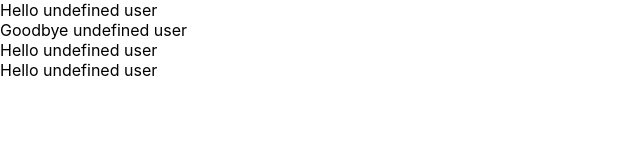
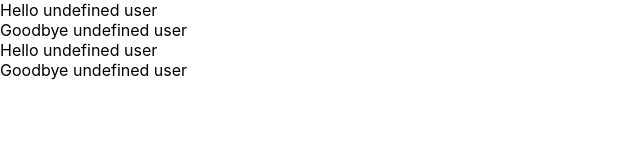
Before and after one commit to julietvt/react_pd2021, a React (Create React App) app: page / in a window 1280 px wide. Shown: the top 160 px of the page, without its empty margins (0-640 px from the left). Built offline with nearby package versions, Linux system fonts and the light colour scheme.

Commit message:
add props isHello in Hello class component

```diff
--- a/src/App.js
+++ b/src/App.js
@@ -19,7 +19,7 @@ class App extends Component {
         <HelloFun name={login} isHello={true} />
         <HelloFun name={login} isHello={false} />
         <HelloFun name={login} />
-        <HelloClass name={login} />
+        <HelloClass name={login} isHello={false} />
       </>
     );
   }
--- a/src/components/HelloClass/index.jsx
+++ b/src/components/HelloClass/index.jsx
@@ -6,7 +6,11 @@ class HelloClass extends Component{
         super(props);
     }
     render(){
-        return <div>Hello {this.props.name}</div>;
+        return (
+        <div>
+            {this.props.isHello ? 'Hello' : 'Goodbye'} {this.props.name}
+        </div>
+  );
     }
 }
 export default HelloClass;
```
Also changed, not shown: src/components/HelloFun/index.js (+0 -13 lines).
